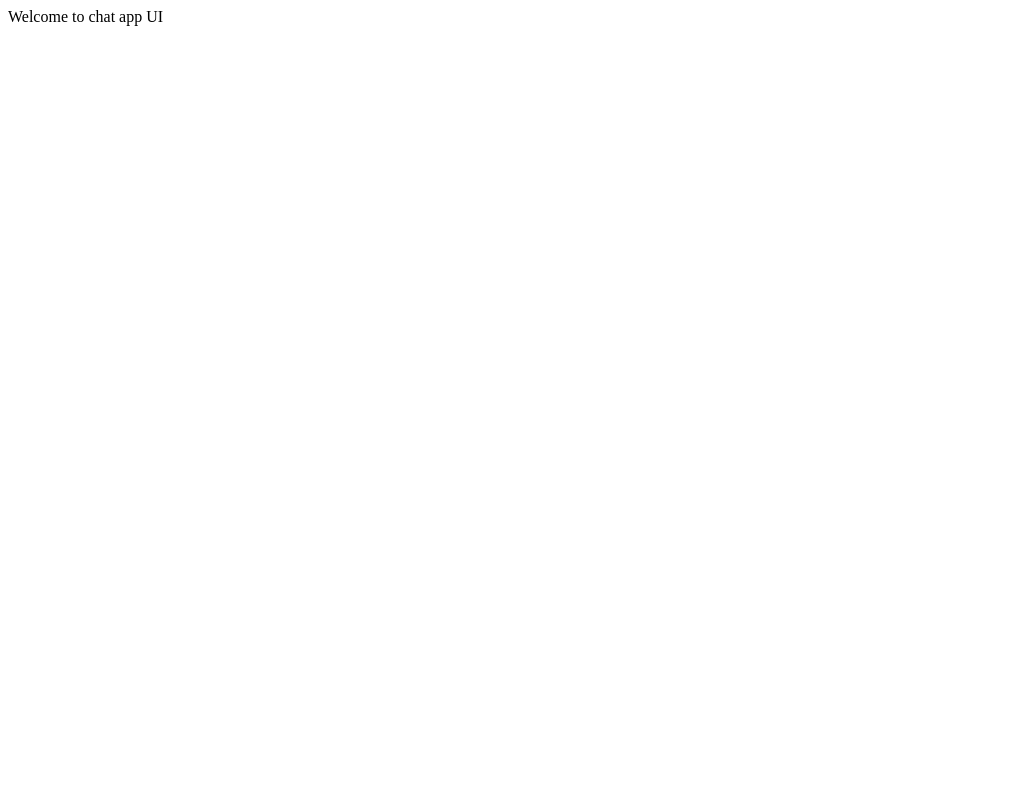
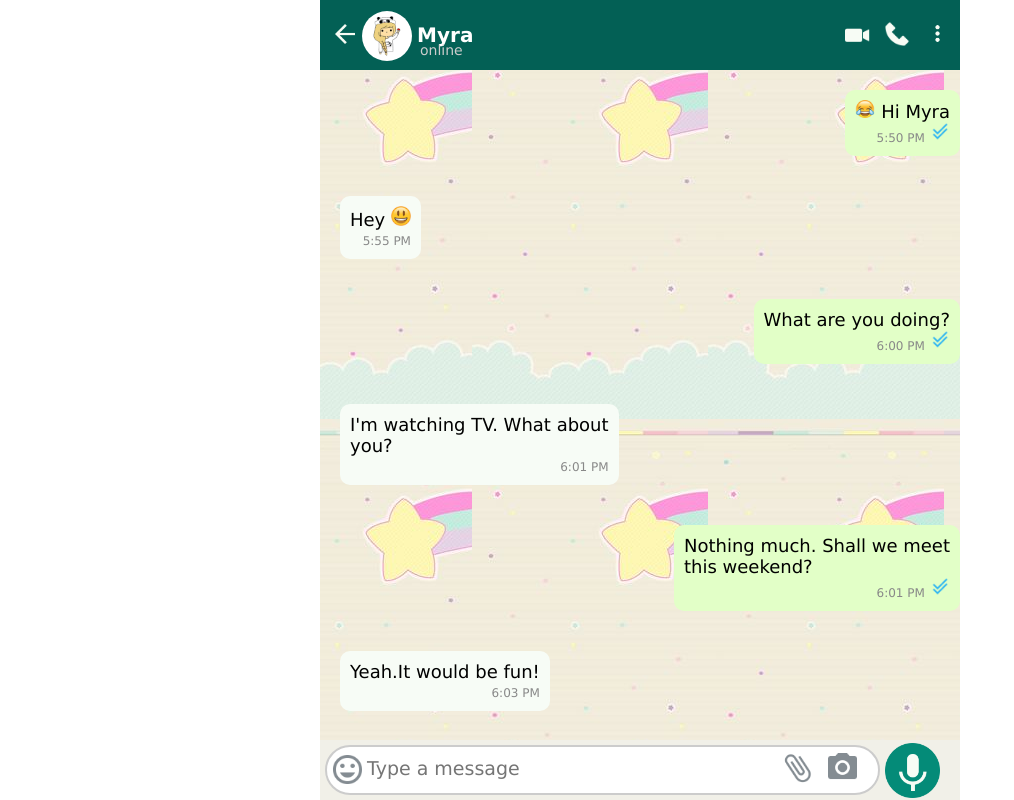
Before and after one commit to myramoon/Chat-App-UI, a plain HTML site: page index.html in a window 1280 px wide. Shown: the whole page, without its empty margins (0-1014 px from the left). Drawn offline with Linux system fonts and the light colour scheme.

Commit message:
[myramoon] Added: html and css codes for displaying UI

```diff
--- /dev/null
+++ b/css/style.css
@@ -0,0 +1,183 @@
+*{
+	padding: 0;
+	margin: 0;
+	box-sizing: border-box;
+	font-family: 'Lucida Sans';
+}
+.container {
+	width: 50%;
+	margin: auto;
+}
+.chat {
+	display: flex;
+	flex-direction: column;
+	height: 100vh;
+	background: #f1f0e8;
+}
+.chat-header {
+	display: flex;
+	cursor: pointer;
+}
+.profile {
+	width: 100%;
+	background: #036055;
+	display: flex;
+	align-items: center;
+	height: 70px;
+	padding: 0px 10px;
+	position: relative;
+}
+.profile .pp {
+	width: 50px;
+	display: inline-block;
+	border-radius: 50%;
+	margin-left: 32px;
+}
+.profile .arrow {
+	display: inline-block;
+	width: 30px;
+	position: absolute;
+	top: 19px;
+	cursor: pointer;
+}
+.profile h2 {
+	display: inline-block;
+	line-height: 60px;
+	vertical-align: bottom;
+	color: #fff;
+	font-size: 20px;
+}
+.profile span {
+	color: #ccc;
+	position: absolute;
+	top: 42px;
+	left: 100px;
+	font-size: 14px;
+}
+.right .icon {
+	display: inline-block;
+	width: 25px;
+	margin-left: 10px;
+}
+.profile .left {
+	flex: 1;
+}
+
+.chat-box {
+	background: url('../img/bgforapp.jpg');
+	background-attachment: fixed;
+	padding-left: 20px;
+	overflow-y: scroll;
+	flex: 1;
+}
+.chat-box .img_chat {
+	width: 280px;
+}
+
+.chat-r {
+	display: flex;
+}
+.chat-r .sp {
+	flex: 1;
+}
+
+.chat-l {
+	display: flex;
+}
+.chat-l .sp {
+	flex: 1;
+}
+
+.chat-box .mess {
+	max-width: 300px;
+	background: #F7FCF6;
+	padding: 10px;
+	border-radius: 10px;
+	margin: 20px 0px;
+	cursor: pointer;
+}
+.chat-box .mess p {
+	word-break: break-all;
+	font-size: 18px;
+}
+.chat-box .mess-r {
+    background: #E2FFC7;
+}
+.chat-box .emoji {
+	width: 20px;
+}
+.chat-box .check {
+	float: right;
+}
+.chat-box .check img {
+	width: 20px;
+}
+.chat-box .check span {
+	color: #888;
+	font-size: 12px;
+	font-weight: 700px;
+}
+
+*::-webkit-scrollbar {
+	width: 5px;
+}
+*::-webkit-scrollbar-track {
+	background: #f1f1f1;
+}
+*::-webkit-scrollbar-thumb {
+	background: #aaa;
+}
+*::-webkit-scrollbar-thumb:hover {
+	background: #555;
+}
+
+.chat-footer {
+	display: flex;
+	justify-content: center;
+	align-items: center;
+	border-radius: 60px;
+	position: relative;
+	cursor: pointer;
+}
+.chat-footer textarea {
+	display: block;
+	flex: 1;
+	width: 100%;
+	height: 50px;
+	border-radius: 60px;
+	margin: 5px;
+	padding: 10px;
+	outline: none;
+	font-size: 19px;
+	padding-left: 40px;
+	padding-right: 90px;
+	border: 2px solid #ccc;
+	color: #555;
+	resize: none;
+}
+.chat-footer .mic {
+	display: block;
+	width: 55px;
+	height: 55px;
+	margin-right: 20px;
+}
+
+.chat-footer .emo{
+	display: block;
+	width: 35px;
+	height: 35px;
+	position: absolute;
+	left: 10px;
+	top: 12px;
+}
+.chat-footer .icons {
+	position: absolute;
+	right: 100px;
+	top: 10px;
+}
+.chat-footer .icons img{
+    display: inline-block;
+    width: 35px;
+    height: 35px;
+    margin-left: 5px;
+}
--- a/index.html
+++ b/index.html
@@ -1 +1,155 @@
-Welcome to chat app UI
+<!DOCTYPE html>
+<html lang="en">
+<head>
+    <meta charset="UTF-8">
+    <title>Chatapp UI</title>
+    <link rel="stylesheet" href="css/style.css">
+</head>
+<body>
+    <div class="container">
+        <div class="chat">
+            <div class="chat-header">
+                <div class="profile">
+                    <div class="left">
+                        <img src="img/arrow.png" class="arrow">
+                        <img src="img/pp.jpg" class="pp">
+                        <h2>Myra</h2>
+                        <span>online</span>
+                    </div>
+                    <div class="right">
+                        <img src="img/video.png" class="icon">
+                        <img src="img/phone.png" class="icon">
+                        <img src="img/more.png" class="icon">
+                    </div>
+                </div>
+            </div>
+            <div class="chat-box">
+                <div class="chat-r">
+                    <div class="sp"></div>
+                    <div class="mess mess-r">
+                        <p><img src="img/emoji-1.png" class="emoji">
+                            Hi Myra
+                        </p>
+                        <div class="check">
+                            <span>5:50 PM</span>
+                            <img src="img/check-2.png">
+                        </div>
+                    </div>
+                </div>
+                <div class="chat-l">
+                    <div class="mess">
+                        <p>
+                            Hey <img src="img/emoji-2.png" class="emoji">
+                        </p>
+                        <div class="check">
+                            <span>5:55 PM</span>
+                        </div>
+                    </div>
+                    <div class="sp"></div>
+                </div>
+
+                <div class="chat-r">
+                    <div class="sp"></div>
+                    <div class="mess mess-r">
+                        <p>
+                           What are you doing?
+                        </p>
+                        <div class="check">
+                            <span>6:00 PM</span>
+                            <img src="img/check-2.png">
+                        </div>
+                    </div>
+                </div>
+                <div class="chat-l">
+                    <div class="mess">
+                        <p>I'm watching TV. What about <br> you?</p>
+                        <div class="check">
+                            <span>6:01 PM</span>
+                        </div>
+                    </div>
+                    <div class="sp"></div>
+                </div>
+
+                <div class="chat-r">
+                    <div class="sp"></div>
+                    <div class="mess mess-r">
+                        <p>
+                           Nothing much. Shall we meet <br> this weekend?
+                        </p>
+                        <div class="check">
+                            <span>6:01 PM</span>
+                            <img src="img/check-2.png">
+                        </div>
+                    </div>
+                </div>
+                <div class="chat-l">
+                    <div class="mess">
+                        <p>
+                            Yeah.It would be fun!
+                        </p>
+                        <div class="check">
+                            <span>6:03 PM</span>
+                        </div>
+                    </div>
+                    <div class="sp"></div>
+                </div>
+
+                <div class="chat-r">
+                    <div class="sp"></div>
+                    <div class="mess mess-r">
+                        <img src="img/doraemon.jpg" class="img_chat">
+                        <div class="check">
+                            <span>6:04 PM</span>
+                            <img src="img/check-2.png">
+                        </div>
+                    </div>
+                </div>
+                <div class="chat-r">
+                    <div class="sp"></div>
+                    <div class="mess mess-r">
+                        <p>Reminds you of something?</p>
+                        <div class="check">
+                            <span>6:05 PM</span>
+                            <img src="img/check-2.png">
+                        </div>
+                    </div>
+                </div>
+                <div class="chat-l">
+                    <div class="mess">
+                        <p>
+                           Good old days.<img src="img/heart.png"  class="emoji">
+                        </p>
+                        <div class="check">
+                            <span>6:10 PM</span>
+                        </div>
+                    </div>
+                    <div class="sp"></div>
+                </div>
+                <div class="chat-r">
+                    <div class="sp"></div>
+                    <div class="mess mess-r">
+                        <p>
+                           Ok I gtg.Bye!
+                        </p>
+                        <div class="check">
+                            <span>6:12 PM</span>
+                            <img src="img/check-1.png">
+                        </div>
+                    </div>
+                </div>
+            </div>
+
+            <div class="chat-footer">
+                <img src="img/emo.png" class="emo">
+                <textarea placeholder="Type a message"></textarea>
+                <div class="icons">
+                    <img src="img/attach file.png">
+                    <img src="img/camera.png">
+                </div>
+                <img src="img/mic.png" class="mic">
+            </div>
+        </div>
+    </div>
+
+</body>
+</html>
```
Also changed, not shown: img/arrow.png (added), img/attach file.png (added), img/bgforapp.jpg (added), img/camera.png (added), img/check-1.png (added), img/check-2.png (added), img/doraemon.jpg (added), img/emo.png (added), img/emoji-1.png (added), img/emoji-2.png (added), img/heart.png (added), img/mic.png (added), img/more.png (added), img/phone.png (added), 3 more files, 1 other file.
